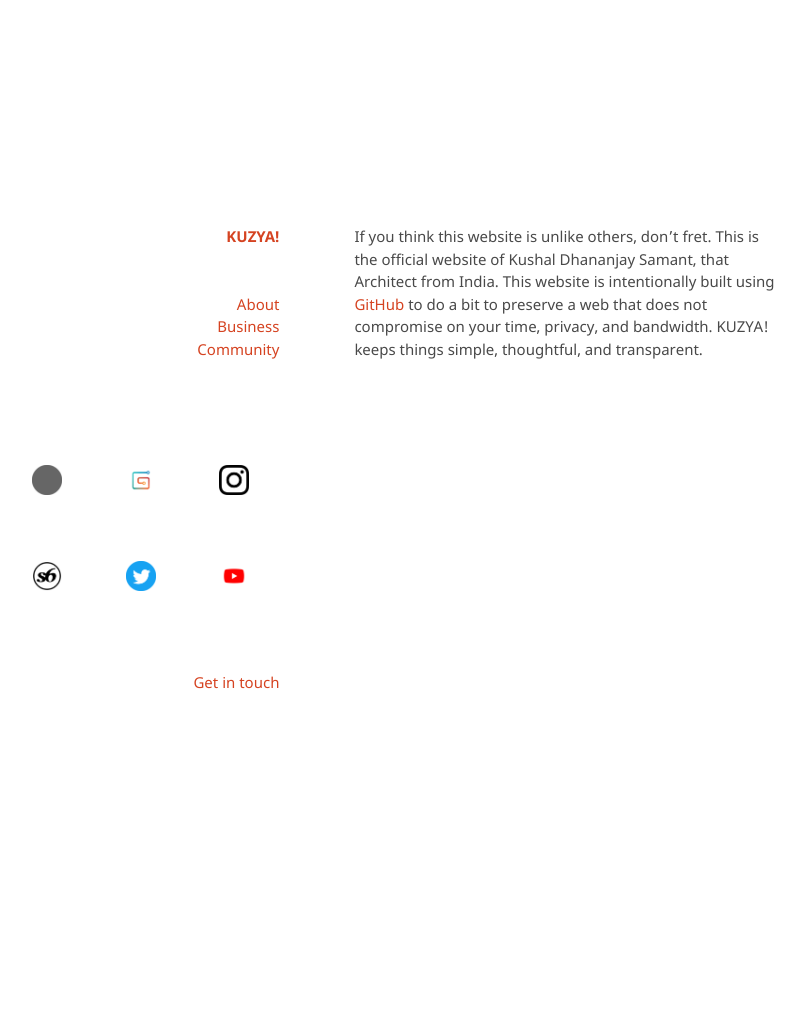
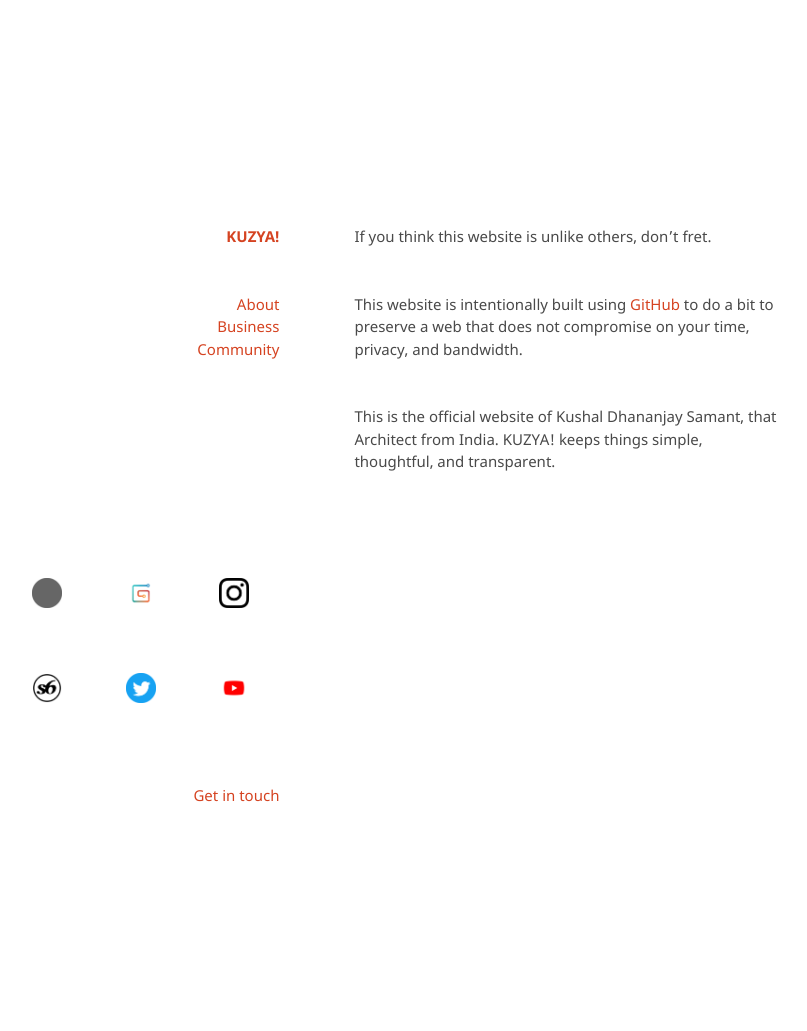
Before and after one commit to kvshvlin/kvshvlin.github.io, a Jekyll site: the page built from index.md, in a window 1280 px wide. Shown: the whole page, without its empty margins (274-1081 px from the left). Built offline with Jekyll 4.4.1, drawn with Linux system fonts in a browser that asks for light colours; our own code applies the rules of GitHub Pages for plain Markdown files; before the commit the page ends 919 px from its top, so only the background shows below that.

```diff
--- a/index.md
+++ b/index.md
@@ -1 +1,5 @@
-If you think this website is unlike others, don't fret. This is the official website of Kushal&nbsp;Dhananjay&nbsp;Samant, that Architect from India. This website is intentionally built using <a href="https://www.github.com/kushalsamant" rel="noopener noreferrer" target="_blank">GitHub</a> to do a bit to preserve a web that does not compromise on your time, privacy, and bandwidth. KUZYA! keeps things simple, thoughtful, and transparent.
+If you think this website is unlike others, don't fret.
+
+This website is intentionally built using <a href="https://www.github.com/kushalsamant" rel="noopener noreferrer" target="_blank">GitHub</a> to do a bit to preserve a web that does not compromise on your time, privacy, and bandwidth.
+
+This is the official website of Kushal&nbsp;Dhananjay&nbsp;Samant, that Architect from India. KUZYA! keeps things simple, thoughtful, and transparent.
```
